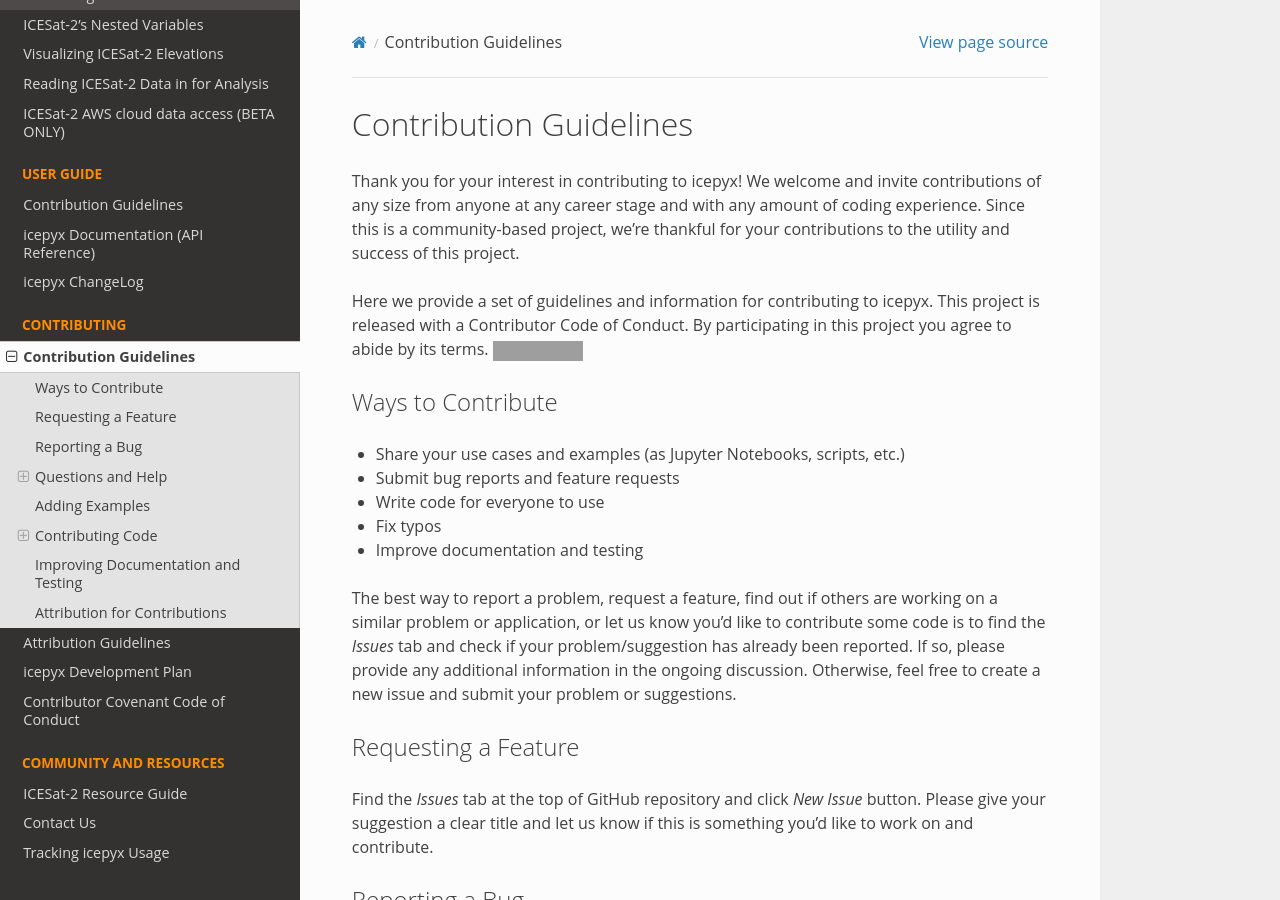
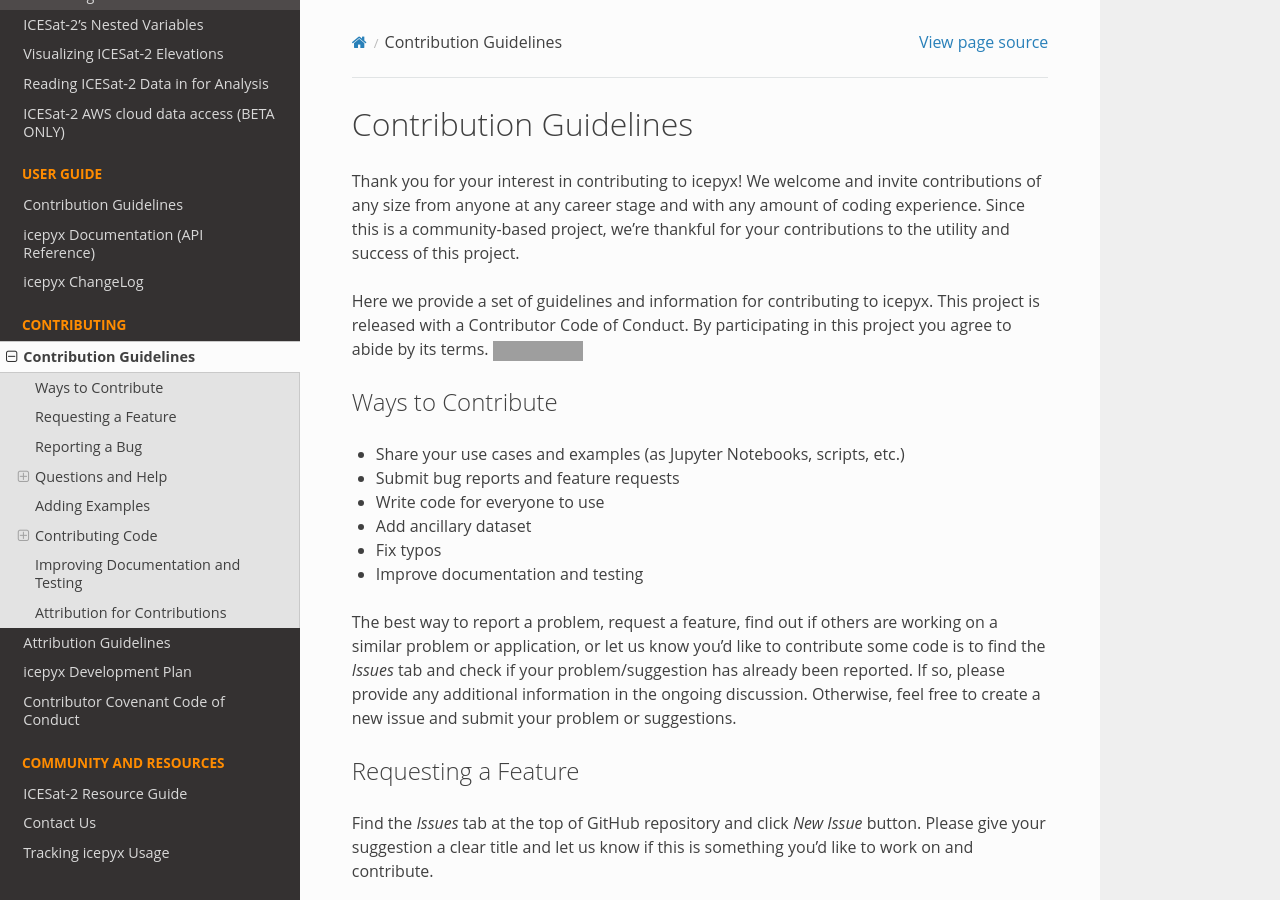
Before and after one commit to icesat2py/icepyx, a Sphinx documentation site: the page built from doc/source/contributing/contribution_guidelines.rst, in a window 1280 px wide and 900 px high. Built offline with Sphinx 7.4.7 and the Read the Docs theme 2.0.0, drawn with Linux system fonts in a browser that asks for light colours; the version number could not be read and is left out; grey boxes are pictures that could not be loaded.

Commit message:
added 'ancillary data' to ways to contribute list

```diff
--- a/doc/source/contributing/contribution_guidelines.rst
+++ b/doc/source/contributing/contribution_guidelines.rst
@@ -15,6 +15,7 @@
 - Share your use cases and examples (as Jupyter Notebooks, scripts, etc.)
 - Submit bug reports and feature requests
 - Write code for everyone to use
+- Add ancillary dataset
 - Fix typos
 - Improve documentation and testing
 
```
